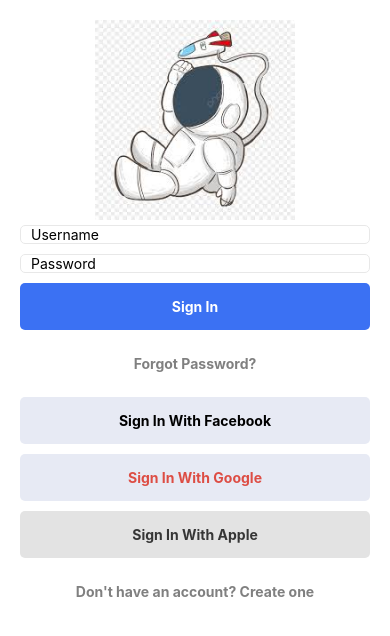
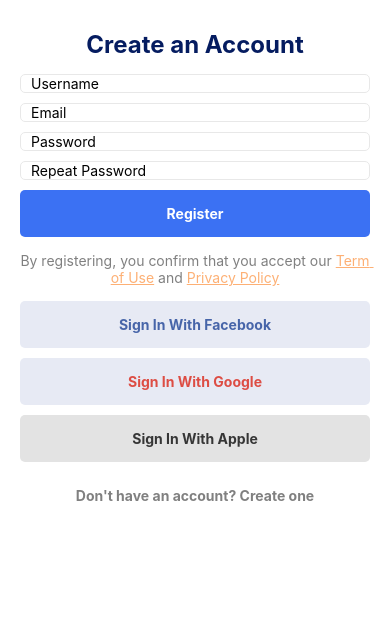
Before and after one commit to alejosaez/reactNativeProyecto, a React Native app: screen / in a window 390 px wide. Shown: the top 636 px of the page. Built offline with nearby package versions, Linux system fonts and the light colour scheme.

Commit message:
Se Creo la maqueta del register

```diff
--- a/App.tsx
+++ b/App.tsx
@@ -3,10 +3,12 @@
 import { NavigationContainer } from '@react-navigation/native';
 // import AppNavigator from './src/components/navigation/AppNavigator';
 import SingInScreen from "./src/screens/SingInScreen/SingInScreen";
+import SingUpScreen from "./src/screens/SingUpScreen/SingUpScreen";
 
 const App: React.FC = () => {
   return (
-    <SingInScreen/>
+
+    <SingUpScreen/>
   );
 };
 
--- /dev/null
+++ b/src/screens/SingUpScreen/SingUpScreen.tsx
@@ -0,0 +1,130 @@
+import React, { useState } from 'react';
+import {
+  View,
+  Text,
+  StyleSheet,
+  GestureResponderEvent,
+  ScrollView,
+} from 'react-native';
+import CustomInput from '../../components/CustomInput/CustomInput';
+import CustomButton from '../../components/CustomButton/CustomButton';
+
+const SingUpScreen: React.FC = () => {
+  const [userName, setUserName] = useState<string>('');
+  const [email, setEmail] = useState<string>('');
+  const [password, setPassword] = useState<string>('');
+  const [passwordRepeat, setPasswordRepeat] = useState<string>('');
+
+  const onRegisterPressed = (event: GestureResponderEvent) => {
+    console.warn('Register');
+  };
+
+  const onSingUpPress = (event: GestureResponderEvent) => {
+    console.warn('Create an Account');
+  };
+
+  const onPrivacypressed = (event: GestureResponderEvent) => {
+    console.warn('Privacy Policy');
+  };
+
+  const onTermsOfUsepressed = (event: GestureResponderEvent) => {
+    console.warn('Term of Use');
+  };
+
+  const onSingInFacebookPressed = (event: GestureResponderEvent) => {
+    console.warn('Sign In With Facebook');
+  };
+
+  const onSingInGooglePressed = (event: GestureResponderEvent) => {
+    console.warn('Sign In With Google');
+  };
+
+  const onSingInApplePressed = (event: GestureResponderEvent) => {
+    console.warn('Sign In With Apple');
+  };
+
+  return (
+    <ScrollView showsVerticalScrollIndicator={false}>
+      <View style={styles.root}>
+        <Text style={styles.title}>Create an Account</Text>
+
+        <CustomInput
+          placeholder="Username"
+          value={userName}
+          setValue={setUserName}
+        />
+        <CustomInput placeholder="Email" value={email} setValue={setEmail} />
+        <CustomInput
+          placeholder="Password"
+          value={password}
+          setValue={setPassword}
+          secureTextEntry={true}
+        />
+        <CustomInput
+          placeholder="Repeat Password"
+          value={passwordRepeat}
+          setValue={setPasswordRepeat}
+          secureTextEntry={true}
+        />
+        <CustomButton text="Register" onPress={onRegisterPressed} />
+        <Text style={styles.text}>
+          By registering, you confirm that you accept our{' '}
+          <Text style={styles.link} onPress={onTermsOfUsepressed}>
+            Term of Use
+          </Text>{' '}
+          and{' '}
+          <Text style={styles.link} onPress={onPrivacypressed}>
+            Privacy Policy
+          </Text>
+        </Text>
+        <CustomButton
+          text="Sign In With Facebook"
+          bgColor="#E7EAF4"
+          fgColor="#4765A9"
+          onPress={onSingInFacebookPressed}
+        />
+        <CustomButton
+          text="Sign In With Google"
+          bgColor="#E7EAF4"
+          fgColor="#DD4D44"
+          onPress={onSingInGooglePressed}
+        />
+        <CustomButton
+          text="Sign In With Apple"
+          bgColor="#e3e3e3"
+          fgColor="#363636"
+          onPress={onSingInApplePressed}
+        />
+        <CustomButton
+          text="Don't have an account? Create one"
+          onPress={onSingUpPress}
+          type="TERTIARY"
+        />
+      </View>
+    </ScrollView>
+  );
+};
+
+const styles = StyleSheet.create({
+  root: {
+    alignItems: 'center',
+    padding: 20,
+  },
+  title: {
+    fontSize: 24,
+    fontWeight: 'bold',
+    color: '#051C60',
+    margin: 10,
+  },
+  text: {
+    color: 'gray',
+    marginVertical: 10,
+    textAlign: 'center',
+  },
+  link: {
+    color: '#FDB075',
+    textDecorationLine: 'underline',
+  },
+});
+
+export default SingUpScreen;
```
